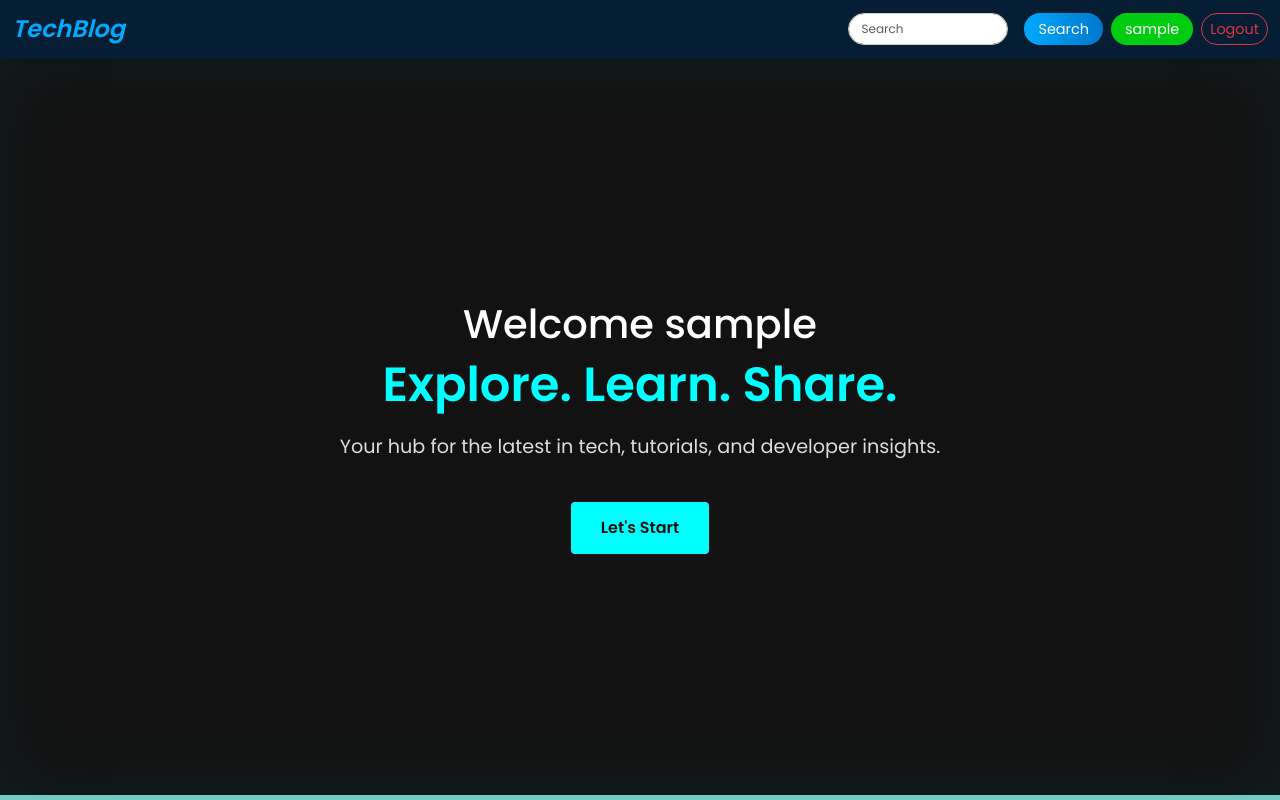
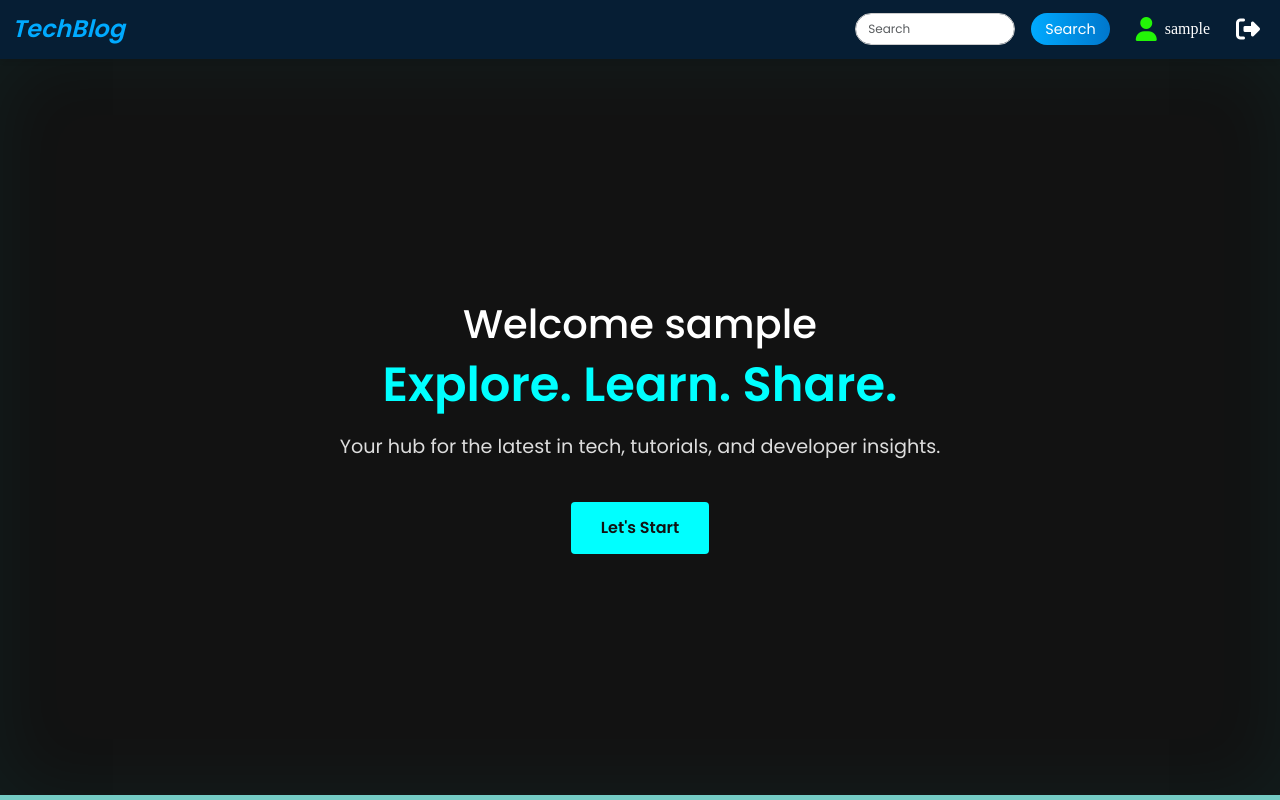
Before and after one commit to me32face/TechBlog, a React (Create React App) app in the folder techblog/: page / in a window 1280 px wide. Shown: the top 800 px of the page. Built offline with nearby package versions, Linux system fonts and the light colour scheme; no server answers; sample sign-in values are in the browser's storage.

Commit message:
Techblog update

```diff
--- a/techblog/package.json
+++ b/techblog/package.json
@@ -11,6 +11,7 @@
     "bootstrap": "^5.3.3",
     "react": "^19.0.0",
     "react-dom": "^19.0.0",
+    "react-icons": "^5.5.0",
     "react-router-dom": "^7.3.0",
     "react-scripts": "5.0.1",
     "react-toastify": "^11.0.5",
--- a/techblog/public/index.html
+++ b/techblog/public/index.html
@@ -10,6 +10,12 @@
       content="Web site created using create-react-app"
     />
     <link rel="apple-touch-icon" href="%PUBLIC_URL%/logo192.png" />
+
+    <link
+      rel="stylesheet"
+      href="https://cdnjs.cloudflare.com/ajax/libs/font-awesome/6.5.0/css/all.min.css"
+    />
+
     <!--
       manifest.json provides metadata used when your web app is installed on a
       user's mobile device or desktop. See https://developers.google.com/web/fundamentals/web-app-manifest/
--- a/techblog/src/App.js
+++ b/techblog/src/App.js
@@ -2,6 +2,7 @@ import logo from './logo.svg';
 import './App.css';
 import 'bootstrap/dist/css/bootstrap.min.css';
 import 'bootstrap/dist/js/bootstrap.bundle.min.js';
+import { FaSignOutAlt } from 'react-icons/fa';
 import {BrowserRouter,Routes,Route} from "react-router-dom";
 import AdminLogin from './Components/ADMIN/AdminLogin';
 import UserLogin from './Components/USER/UserLogin';
--- a/techblog/src/Assets/Styles/Navbar.css
+++ b/techblog/src/Assets/Styles/Navbar.css
@@ -252,3 +252,29 @@
     text-align: center;
   }
 }
+
+.logout-button-nav{
+  background-color: #005e9900;
+  border:none;
+  display: flex;
+}
+
+.profile-icon-nav{
+  text-decoration: none;
+  color: white;
+  font-family: 'Times New Roman', Times, serif;
+  display: flex;
+  align-items: center;
+  padding: 0px 10px;
+
+}
+
+.profile-icon-nav:hover{
+  transform: scale(1.2);
+  color: hotpink;
+}
+
+.logout-icon-nav:hover{
+  transform: scale(1.4);
+  color: red !important;
+}
--- a/techblog/src/Components/STATIC/Navbar.jsx
+++ b/techblog/src/Components/STATIC/Navbar.jsx
@@ -65,11 +65,23 @@ function Navbar() {
 
               {username ? (
                 <>
-                  <a href="/UserProfile" className="btn btn-sm custom-login-btn me-2">
-                    {username}
+
+                  <a href="/UserProfile" className='profile-icon-nav'>
+                    <i className="fas fa-user p-2" style={{ fontSize: '24px', color: '#23f507' }}></i>{username}
                   </a>
-                  <button className="btn btn-sm btn-outline-danger" type="button" onClick={handleLogout}>
+
+
+                  {/* <a href="/UserProfile" className="btn btn-sm custom-login-btn d-flex me-2">
+                  <i className="fas fa-user" style={{ fontSize: '24px', color: 'blue' }}></i>
+                  {username}
+                  </a> */}
+
+                  {/* <button className="btn btn-sm btn-outline-danger" type="button" onClick={handleLogout}>
                     Logout
+                  </button> */}
+
+                  <button onClick={handleLogout} className='logout-button-nav'>
+                    <i className="fas fa-sign-out-alt p-2 logout-icon-nav" style={{ fontSize: '24px', color: 'white' }}></i>
                   </button>
                 </>
               ) : (
```
Also changed, not shown: 1 other file (tests, documents, lock files or other folders).
